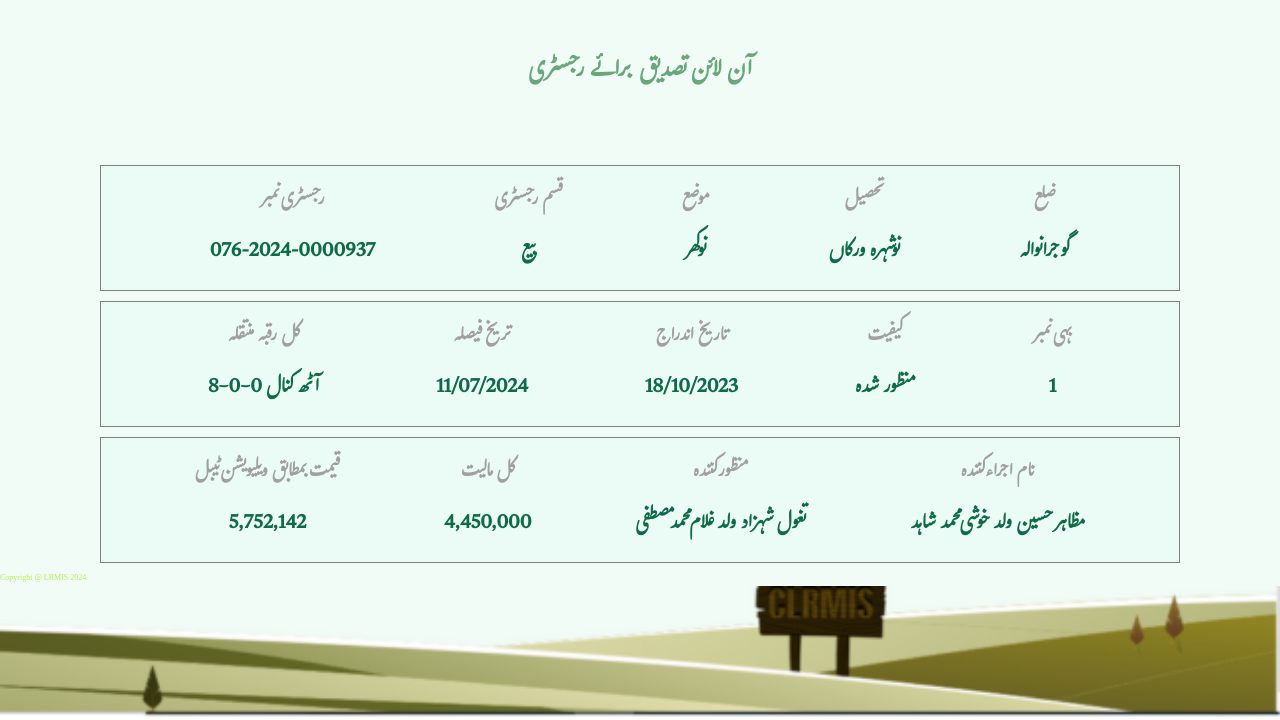
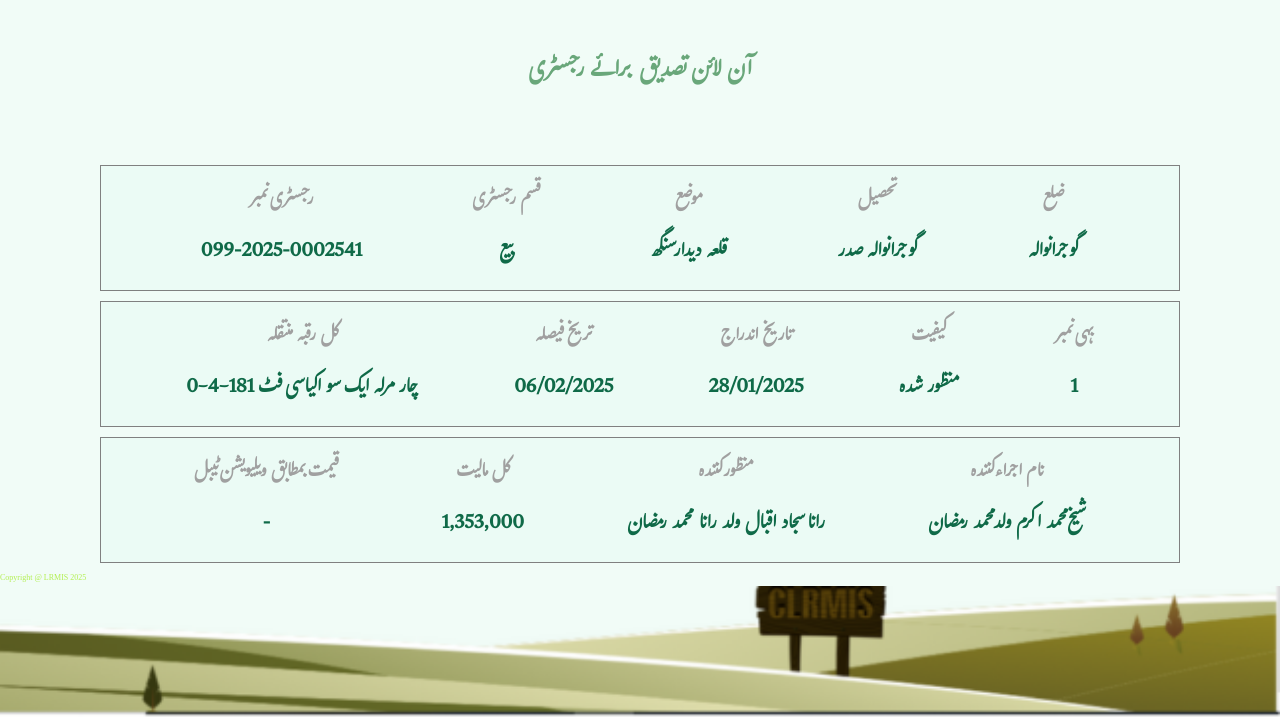
Before and after one commit to punjabzameen/punjab51, a plain HTML site: page index.html in a window 1280 px wide. Shown: the part 80-800 px from the top of the page. Drawn offline with Linux system fonts and the light colour scheme.

Commit message:
Update index.html

```diff
--- a/index.html
+++ b/index.html
@@ -32,7 +32,7 @@
             <div class="item text1">
                 <h3>رجسٹری نمبر
                 </h3>
-                <p>076-2024-0000937
+                <p>099-2025-0002541
                 </p>
             </div>
             <div class="item text2"><h3>قسم رجسٹری
@@ -42,13 +42,13 @@
             <div class="item text3">
                 <h3>موضع
                 </h3>
-                <p>نوکھر
+                <p>قلعہ دیدار سنگھ
                 </p>
             </div>
             <div class="item text4">
                 <h3>تحصیل
                 </h3>
-                <p>نوشہرہ ورکاں
+                <p>گوجرانوالہ صدر
                 </p>
             </div>
             <div class="item text5">
@@ -63,18 +63,18 @@
             <div class="item text1">
                 <h3>کل رقبہ منتقلہ
                 </h3>
-                <p>8-0-0 آٹھ کنال
+                <p>0-4-181 چار مرلہ ایک سو اکیاسی فٹ
                 </p>
             </div>
             <div class="item text2"><h3>تریخ فیصلہ
 
             </h3>
-            <p>11/07/2024
+            <p>06/02/2025
             </p></div>
             <div class="item text3">
                 <h3>تاریخ اندراج
                 </h3>
-                <p>18/10/2023
+                <p>28/01/2025
                 </p>
             </div>
             <div class="item text4">
@@ -95,23 +95,23 @@
             <div class="item text1">
                 <h3>قیمت بمطابق ویلیویشن ٹیبل
                 </h3>
-                <p>5,752,142
+                <p>-
                 </p>
             </div>
             <div class="item text2"><h3>کل مالیت
             </h3>
-            <p>4,450,000
+            <p>1,353,000
             </p></div>
             <div class="item text3">
                 <h3>منظور کنندہ
                 </h3>
-                <p>تغول شہزاد ولد غلام محمد مصطفی
+                <p>رانا سجاد اقبال ولد رانا محمد رمضان
                 </p>
             </div>
             <div class="item text4">
                 <h3>نام اجراء کنندہ
                 </h3>
-                <p>مظاہر حسین ولد خوشی محمد شاہد
+                <p>شیخ محمد اکرم ولد محمد رمضان
                 </p>
             </div>
 
@@ -120,7 +120,7 @@
     </section>
     <!-- ----------------- Inage section------------------ -->
      <div class="bottom_img">
-        Copyright @ LRMIS 2024
+        Copyright @ LRMIS 2025
 
      </div>
      <!-- <div class="main">
```
